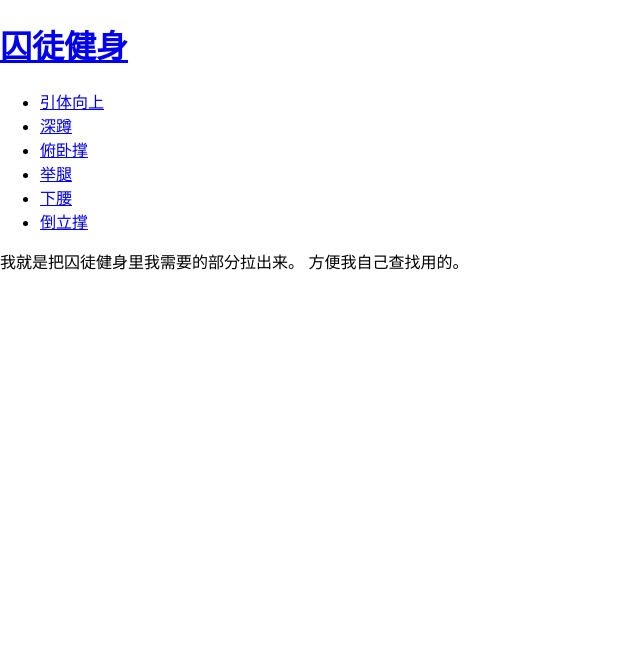
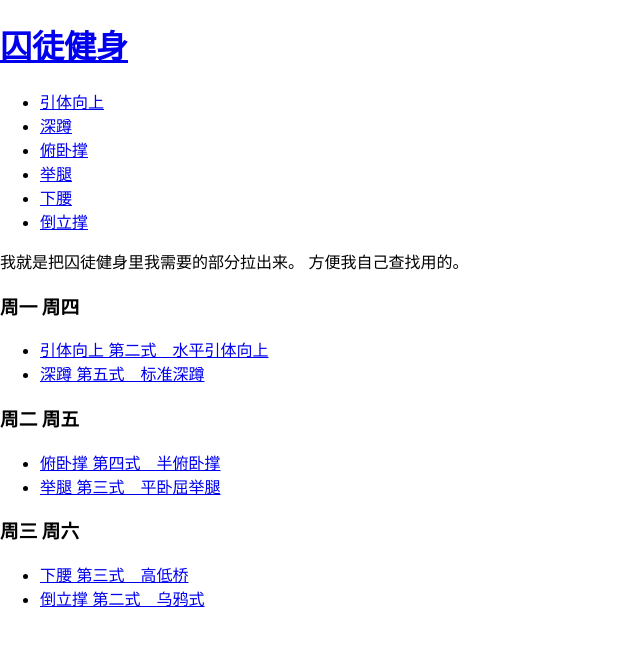
Before and after one commit to jianzuguan/convict-conditioning, a React (Create React App) app: page /#/ in a window 1280 px wide. Shown: the top 646 px of the page, without its empty margins (0-640 px from the left). Built offline with nearby package versions, Linux system fonts and the light colour scheme.

Commit message:
add personal schedule

```diff
--- a/src/routes/Home.tsx
+++ b/src/routes/Home.tsx
@@ -1,11 +1,39 @@
+import { Link } from 'react-router-dom';
 
 export default function Home() {
   return (
     <div>
-      <p>
-        我就是把囚徒健身里我需要的部分拉出来。
-        方便我自己查找用的。
-      </p>
+      <p>我就是把囚徒健身里我需要的部分拉出来。 方便我自己查找用的。</p>
+
+      <h3>周一 周四</h3>
+      <ul>
+        <li>
+          <Link to="/back/2">引体向上 第二式　水平引体向上</Link>
+        </li>
+        <li>
+          <Link to="/leg/5">深蹲 第五式　标准深蹲</Link>
+        </li>
+      </ul>
+
+      <h3>周二 周五</h3>
+      <ul>
+        <li>
+          <Link to="/chest/4">俯卧撑 第四式　半俯卧撑</Link>
+        </li>
+        <li>
+          <Link to="/abs/3">举腿 第三式　平卧屈举腿</Link>
+        </li>
+      </ul>
+
+      <h3>周三 周六</h3>
+      <ul>
+        <li>
+          <Link to="/spine/3">下腰 第三式　高低桥</Link>
+        </li>
+        <li>
+          <Link to="/shoulder/2">倒立撑 第二式　乌鸦式</Link>
+        </li>
+      </ul>
     </div>
   );
 }
```
